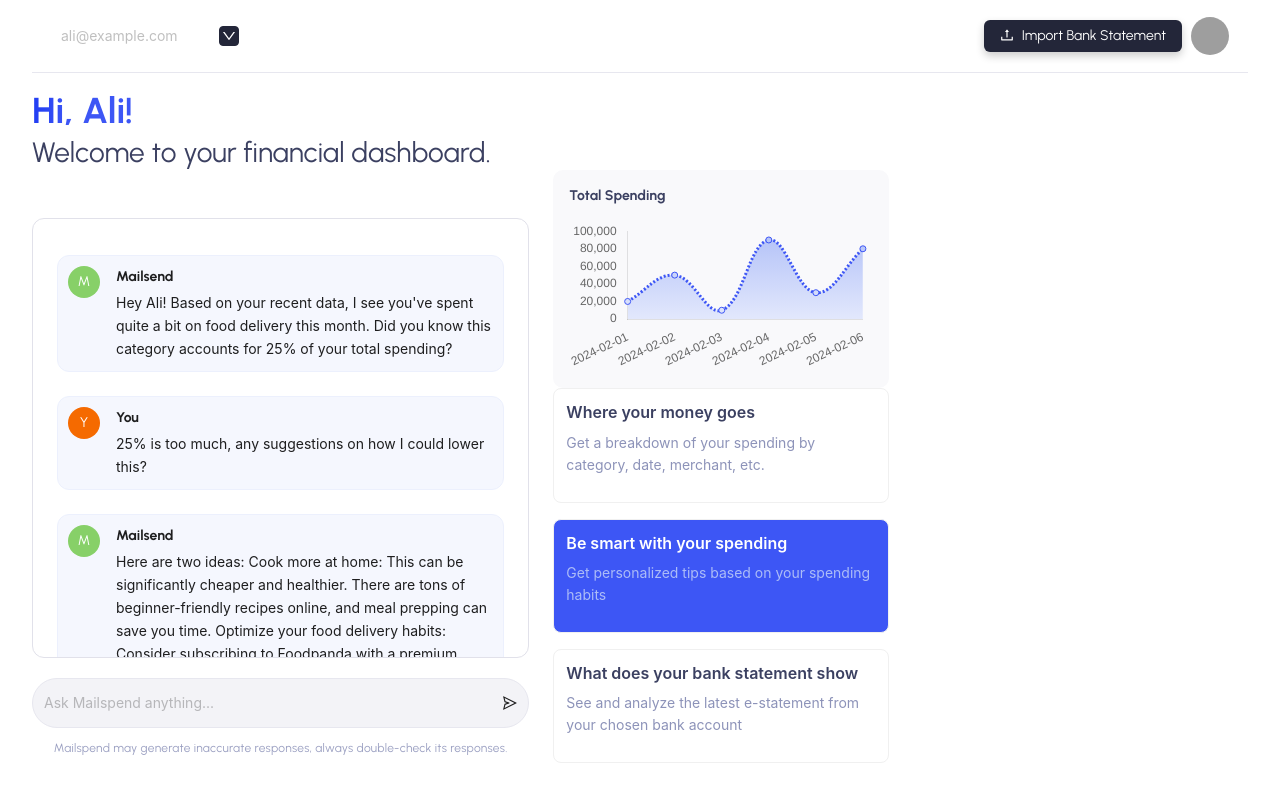
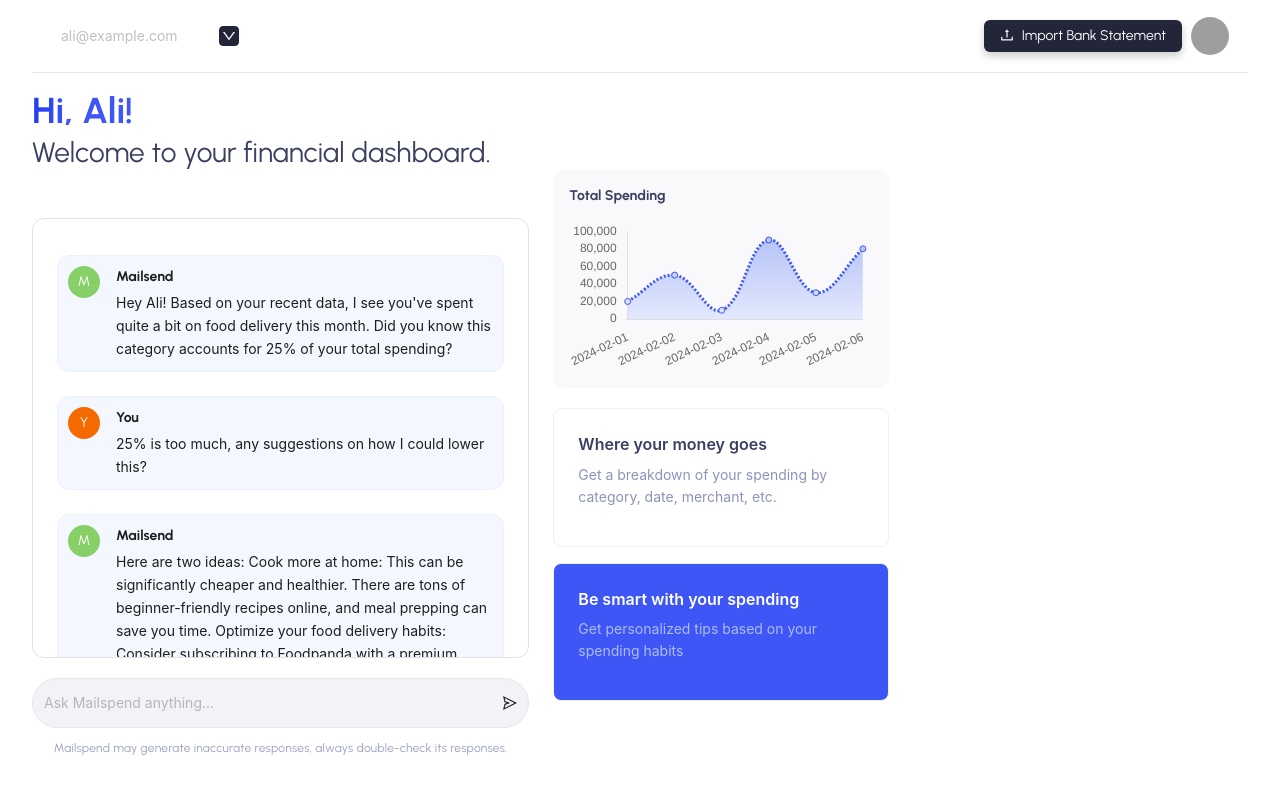
Before and after one commit to MuhammadAmas/MailSpend, a React (Vite) app: page /Dashboard in a window 1280 px wide. Built offline with nearby package versions, Linux system fonts and the light colour scheme; grey boxes are pictures that could not be loaded.

Commit message:
Add styles

```diff
--- a/src/components/Prompts/Prompts.css
+++ b/src/components/Prompts/Prompts.css
@@ -1,3 +1,3 @@
 .ant-card-body {
-    padding: 0px !important;
+    /* padding: 0px !important; */
 }
--- a/src/components/Prompts/Prompts.jsx
+++ b/src/components/Prompts/Prompts.jsx
@@ -16,12 +16,12 @@ const cardData = [
     title: "Be smart with your spending",
     content: "Get personalized tips based on your spending habits",
   },
-  {
-    key: "3",
-    title: "What does your bank statement show",
-    content:
-      "See and analyze the latest e-statement from your chosen bank account",
-  },
+  // {
+  //   key: "3",
+  //   title: "What does your bank statement show",
+  //   content:
+  //     "See and analyze the latest e-statement from your chosen bank account",
+  // },
 ];
 
 const Prompts = () => {
@@ -33,7 +33,7 @@ const Prompts = () => {
           style={{
             background: key === "2" ? "#3D56F5" : "F9F9FB",
             marginBottom: "1rem",
-            padding: "12px 12px",
+            // padding: "12px 12px",
           }}
         >
           <Title
--- a/src/pages/Connect/Connect.css
+++ b/src/pages/Connect/Connect.css
@@ -28,7 +28,7 @@
     justify-content: center;
     /* margin: auto; */
     margin: auto;
-
+    /* padding: 24px; */
     border: 0.8px solid #F0F0F0;
     box-shadow: 0px 4px 44px 0px #E5E5E5CC;
     background: #FEFEFE;
--- a/src/pages/Dashboard/Dashboard.jsx
+++ b/src/pages/Dashboard/Dashboard.jsx
@@ -75,7 +75,14 @@ const Dashboard = () => {
           <ChatInput />
         </Col>
         <Col span={14}>
-          <Col span={12}>
+          <Col
+            span={12}
+            style={{
+              display: "flex",
+              flexDirection: "column",
+              gap: "20px",
+            }}
+          >
             <SpendingChart data={spendingData} />
             <Prompts />
           </Col>
```
